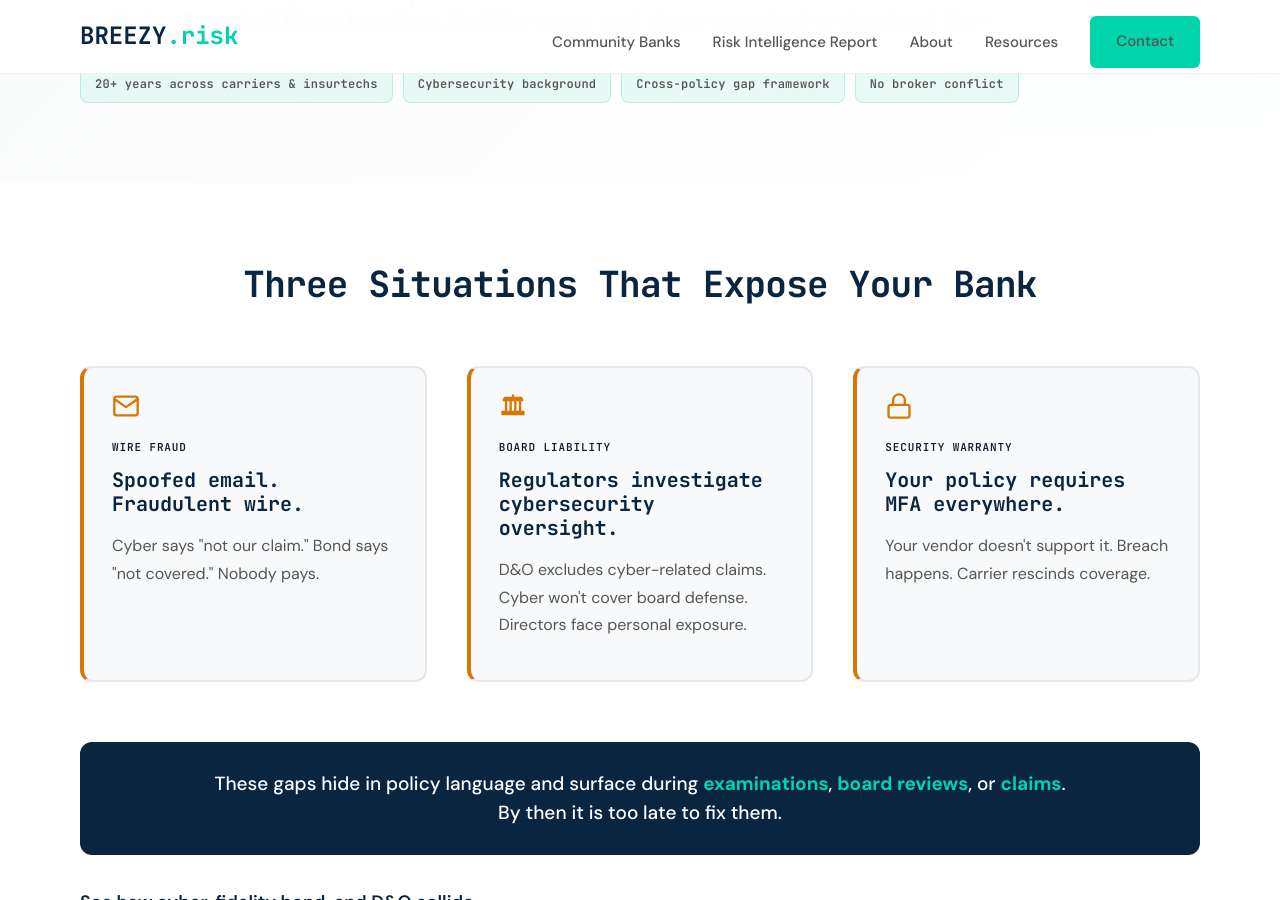
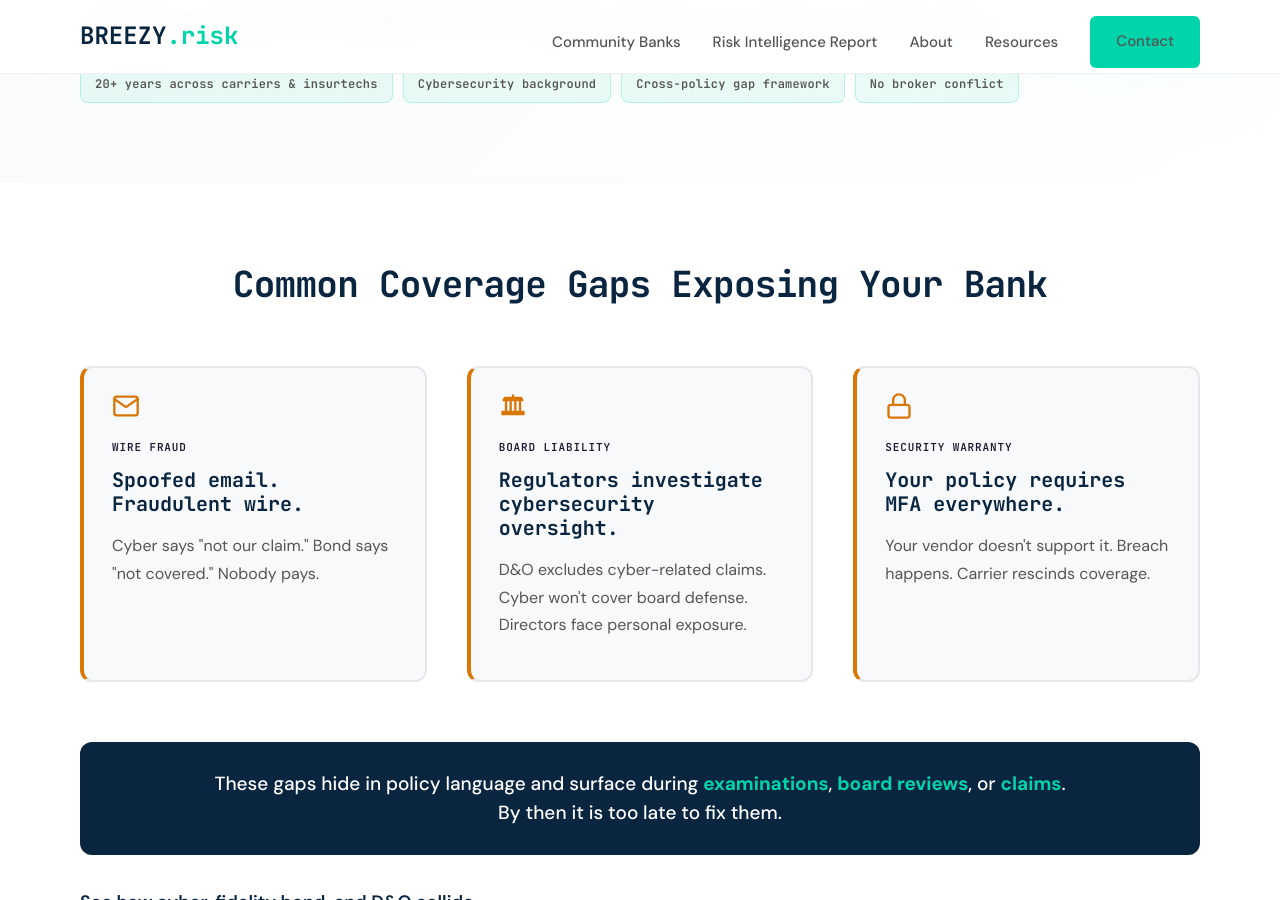
Before and after one commit to joeproe1/breezyins.com, a Jekyll site: the page built from index.html, in a window 1280 px wide and 900 px high, scrolled down 362 px. Built offline with Jekyll 4.4.1, drawn with Linux system fonts in a browser that asks for light colours.

Commit message:
Rename scenario section: Common Coverage Gaps Exposing Your Bank
Co-Authored-By: Claude Opus 4.6 <noreply@anthropic.com>

```diff
--- a/index.html
+++ b/index.html
@@ -60,7 +60,7 @@ description: "I don't sell insurance. I audit it. Independent Risk Intelligence
 <section class="problem-section" id="situations">
   <div class="container">
     <div class="section-header">
-      <h2>Three Situations That Expose Your Bank</h2>
+      <h2>Common Coverage Gaps Exposing Your Bank</h2>
     </div>
 
     <div class="problem-grid">
```
